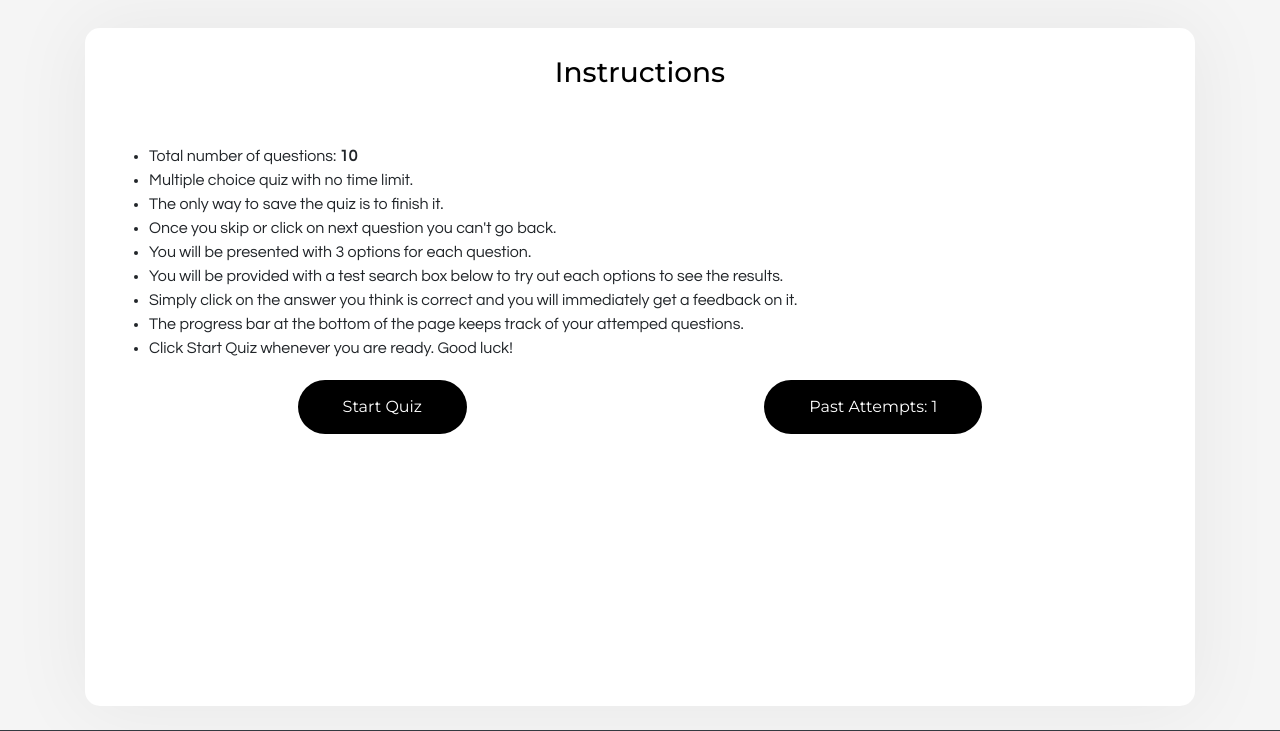
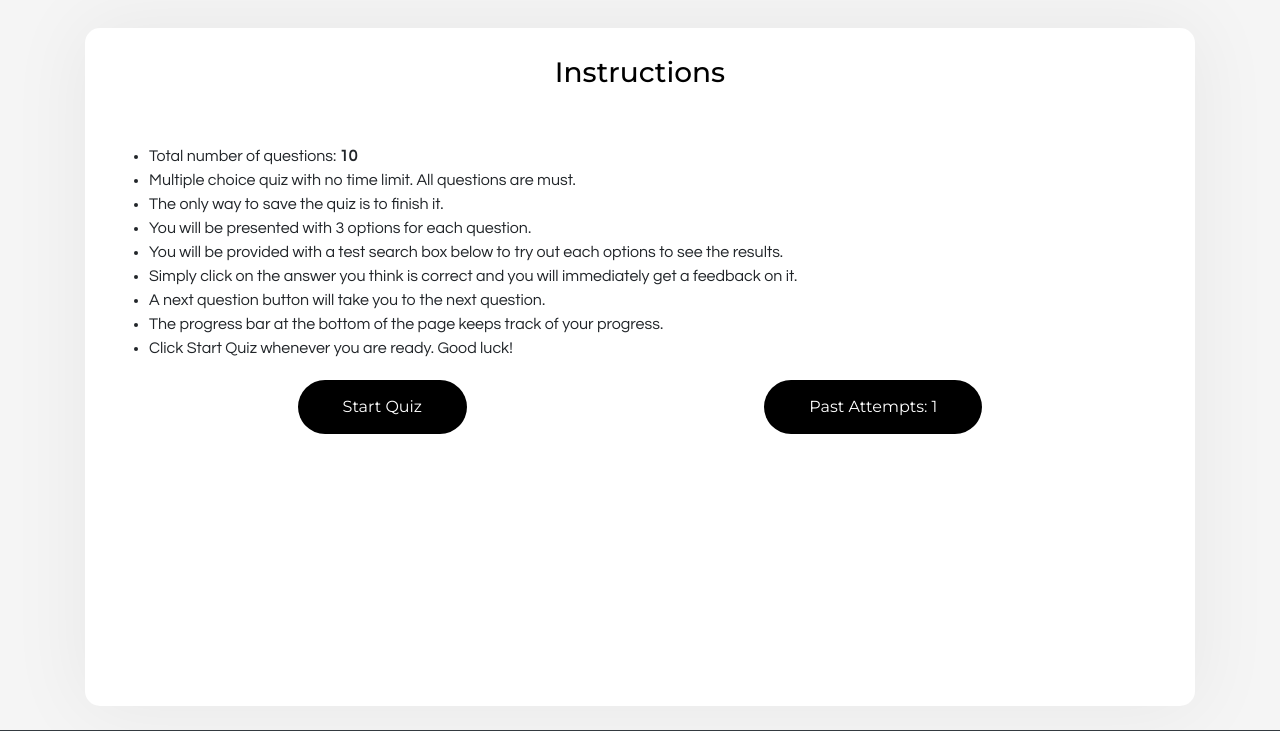
Before and after one commit to Akhil-Eaga/hyper-search-web-application, a Flask app: page /quiz in a window 1280 px wide. Shown: the part 86-817 px from the top of the page. Run offline with Flask 2, Linux system fonts and the light colour scheme; a user stored in the database is signed in; some libraries are stand-ins or nearby versions.

Commit message:
Fixed Quiz Option Menu

```diff
--- a/static/js/quiz-control.js
+++ b/static/js/quiz-control.js
@@ -166,6 +166,7 @@ function getResult(element){
     }
   attempt++;
   unclickableOptions();
+  enableNextBtn();
 }
 
 // make all the options unclickable once the user select a option (RESTRICT THE USER TO CHANGE THE OPTION AGAIN)
@@ -194,8 +195,17 @@ function next(){
        quizOver();
   }
   else{
+      disableNextBtn();
       getNewQuestion();
+
   }
+}
+function disableNextBtn(){
+   document.getElementById("next-btn").style.display = "none";
+}
+
+function enableNextBtn(){
+   document.getElementById("next-btn").style.display = "block";
 }
 
 function quizOver(){
@@ -263,6 +273,7 @@ function startQuiz(){
    // first we will set all questions in availableQuestions Array
    setAvailableQuestions();
    // second we will call getNewQuestion(); function
+   disableNextBtn();
    getNewQuestion();
    // to create indicator of answers
    answersIndicator();
--- a/templates/exercises.html
+++ b/templates/exercises.html
@@ -37,7 +37,7 @@
                         <li>For your convenience, the search box is prepopulated with the code but we encourage you to type your own personalized results to see it work!.</li>
                         <li>After typing in the search box click the <strong>"HyperSearch"</strong> button or simply press <strong>Return/Enter</strong> on your keyboard to load the search on a new tab.</li>
                         <li>Let's try searching for a smiling baby yoda's picture on google. Try typing baby-yoda-happy.
-                            <br> Notice how  <strong>  - hypen  </strong> is used to link to each words.</li>
+                            <br> Notice how  <strong>"- hyphen  "</strong> is used to link to each words.</li>
                     </ul>
                     <div class="hypersearch">
                         <img class="img-center" src="static/images/babyYoda.png" alt="babyyoda">
@@ -53,7 +53,7 @@
                 <div class="each-slide">
                     <h1>Quickly find social media handle of someone.</h1>
                     <ul class="each-slide-info-list">
-                        <li>Let's say you wanna follow Elon Musk on twitter to capitalize on the next Dogecoin wave but you don't remeber this twitter handle.</li>
+                        <li>Let's say you wanna follow Elon Musk on twitter to capitalize on the next Dogecoin wave but you don't remember this twitter handle.</li>
                         <li>Try adding the "@social-media-name" in the search along with the name query.</li>
                         <li>For example, try typing Elon Musk @Twitter.</li>
                     </ul>
@@ -181,7 +181,7 @@
                     <ul class="each-slide-info-list">
                         <li>Let's say you want to search for images that are either "Dark Chocolate" or "Milk Chocolate"</li>
                         <li>Try Dark Chocolate OR Milk Chocolate.</li>
-                        <li>You can also use AND keyword to find results containing both together. (Note this one is sometimes a hit or miss)</li>
+                        <li>You can also use AND to find results containing both together. (Note this one is sometimes a hit or miss)</li>
                     </ul>
                     <div class="hypersearch"><img class="img-center" src="static/images/darkmilkchoc.jpg" alt="dark-or-milk">
                         <form class="gSearch" action="https://www.google.com/search" target="_blank">
--- a/templates/quiz.html
+++ b/templates/quiz.html
@@ -27,13 +27,13 @@
     <br>
     <p><ul>
         <li>Total number of questions: <strong><span class="total-question"></span></strong></li>
-        <li>Multiple choice quiz with no time limit.</li>
+        <li>Multiple choice quiz with no time limit. All questions are must.</li>
         <li>The only way to save the quiz is to finish it.</li>
-        <li>Once you skip or click on next question you can't go back.</li>
         <li>You will be presented with 3 options for each question.</li>
         <li>You will be provided with a test search box below to try out each options to see the results.</li>
         <li>Simply click on the answer you think is correct and you will immediately get a feedback on it.</li>
-        <li>The progress bar at the bottom of the page keeps track of your attemped questions.</li>
+        <li>A next question button will take you to the next question.</li>
+        <li>The progress bar at the bottom of the page keeps track of your progress.</li>
         <li>Click Start Quiz whenever you are ready. Good luck!</li>
     </ul></p>
 
@@ -54,7 +54,7 @@
     <div class="option-container"></div>
 
     <div class="next-question-btn">
-       <button type="button" class="btn" onclick="next()">Next</button>
+       <button id="next-btn" type="button" class="btn" onclick="next()">Next</button>
        <form class="gSearch" action="https://www.google.com/search" target="_blank">
             <input class="gSearch-text" type="text" name="q" placeholder="Attempt your answer here! Press Enter to Search..">
         </form>
```
Also changed, not shown: static/js/quiz-control-sourcecode.js (+9 -11 lines), database.db.
